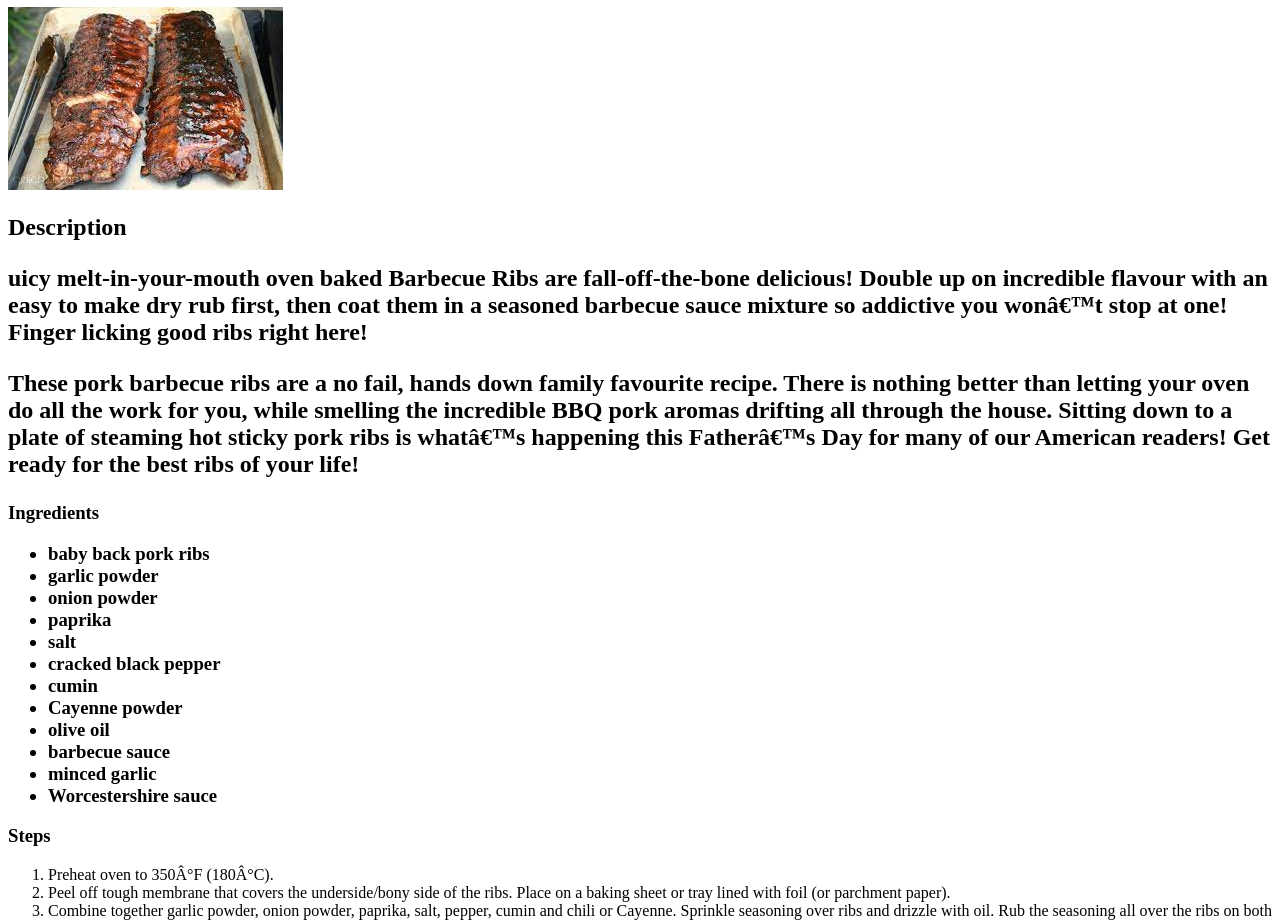
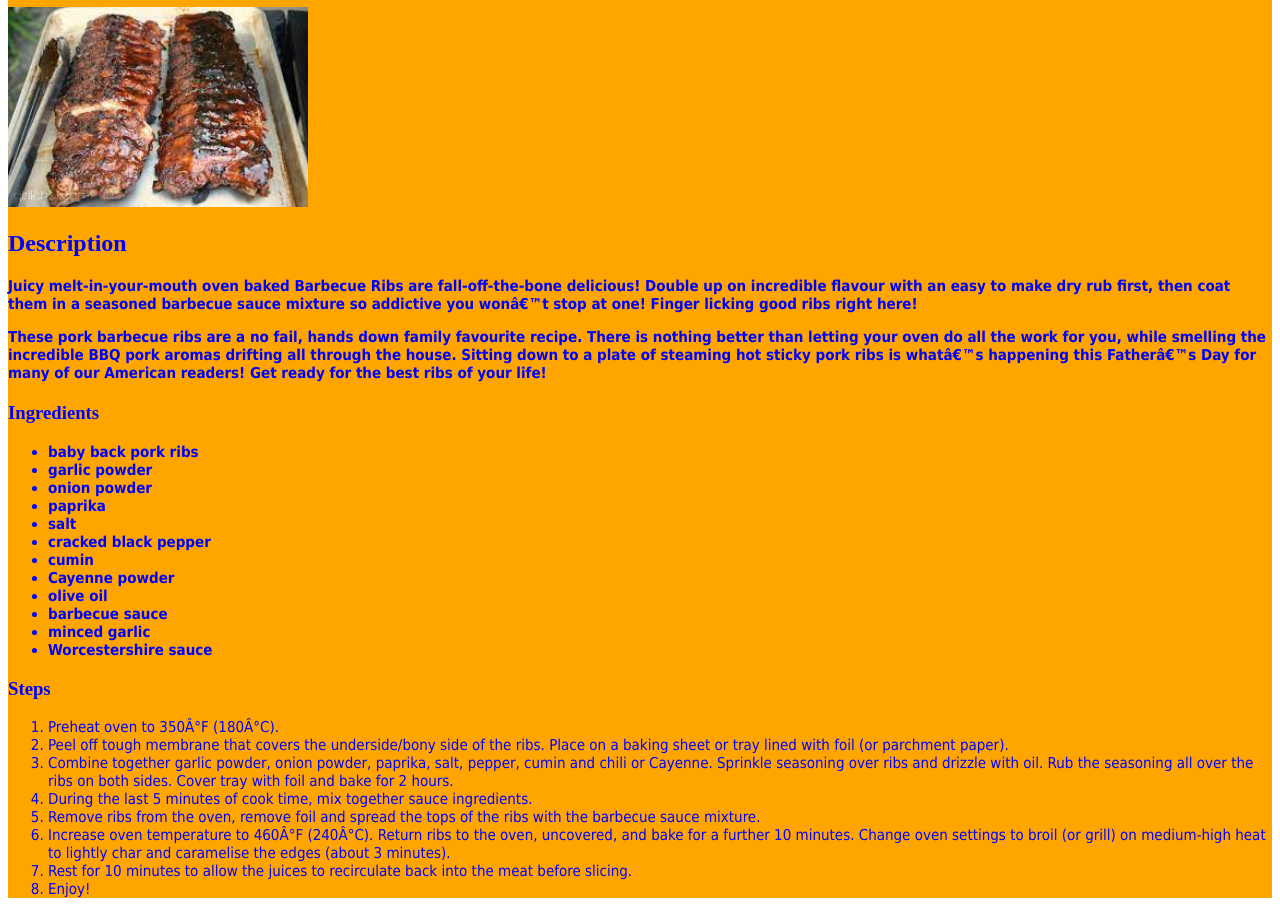
Before and after one commit to Jephta/odin-recipes, a plain HTML site: page recipes/Barbacued Ribs.html in a window 1280 px wide. Shown: the part 73-994 px from the top of the page. Drawn offline with Linux system fonts and the light colour scheme.

Commit message:
Added css file

```diff
--- /dev/null
+++ b/css/styles.css
@@ -0,0 +1,29 @@
+/* styles.css */
+
+.backgound-color {
+  background-color: orange;
+  color:blue;
+}
+
+p {
+	font-size: 15px;
+	font-style: normal;
+	font-family: Tahoma, Verdana, sans-serif;
+}
+
+ul {
+	font-size: 15px;
+	font-style: normal;
+	font-family: Tahoma, Verdana, sans-serif;
+}
+
+ol {
+	font-size: 15px;
+	font-style: normal;
+	font-family: Tahoma, Verdana, sans-serif;
+}
+
+img {
+	height: auto;
+	width: 300px
+}
--- a/recipes/Barbacued Ribs.html
+++ b/recipes/Barbacued Ribs.html
@@ -3,12 +3,14 @@
 <head>
 	<charset ="UTF-8">
 	<title>Barbacued Ribs</title>
+	<link rel="stylesheet" href="../css/styles.css">
 </head>
 <body>
-	<h1>Barbacued Ribs</h1>
+	<div class="backgound-color">
+	<h1>Recipes: Barbacued Ribs</h1>
 	<img src="Barbacued Ribs.jpg" alt="Barbacued Ribs">
 	<h2>Description<h2>
-	<p>uicy melt-in-your-mouth oven baked Barbecue Ribs are fall-off-the-bone delicious! Double up on incredible flavour with an easy to make
+	<p>Juicy melt-in-your-mouth oven baked Barbecue Ribs are fall-off-the-bone delicious! Double up on incredible flavour with an easy to make
 		dry rub first, then coat them in a seasoned barbecue sauce mixture so addictive you won’t stop at one! Finger licking good ribs right here!
 	</p>
 	<p>These pork barbecue ribs are a no fail, hands down family favourite recipe. There is nothing better than letting your oven do all the work for you,
@@ -43,5 +45,6 @@
 		<li>Rest for 10 minutes to allow the juices to recirculate back into the meat before slicing.</li>
 		<li>Enjoy!</li>
 	</ol>
+	</div>
 </body>
 </html>
```
Also changed, not shown: index.html (+3 -0 lines), recipes/Hooters Wings.html (+4 -1 lines), recipes/New England Clam Chowder.html (+4 -1 lines).
